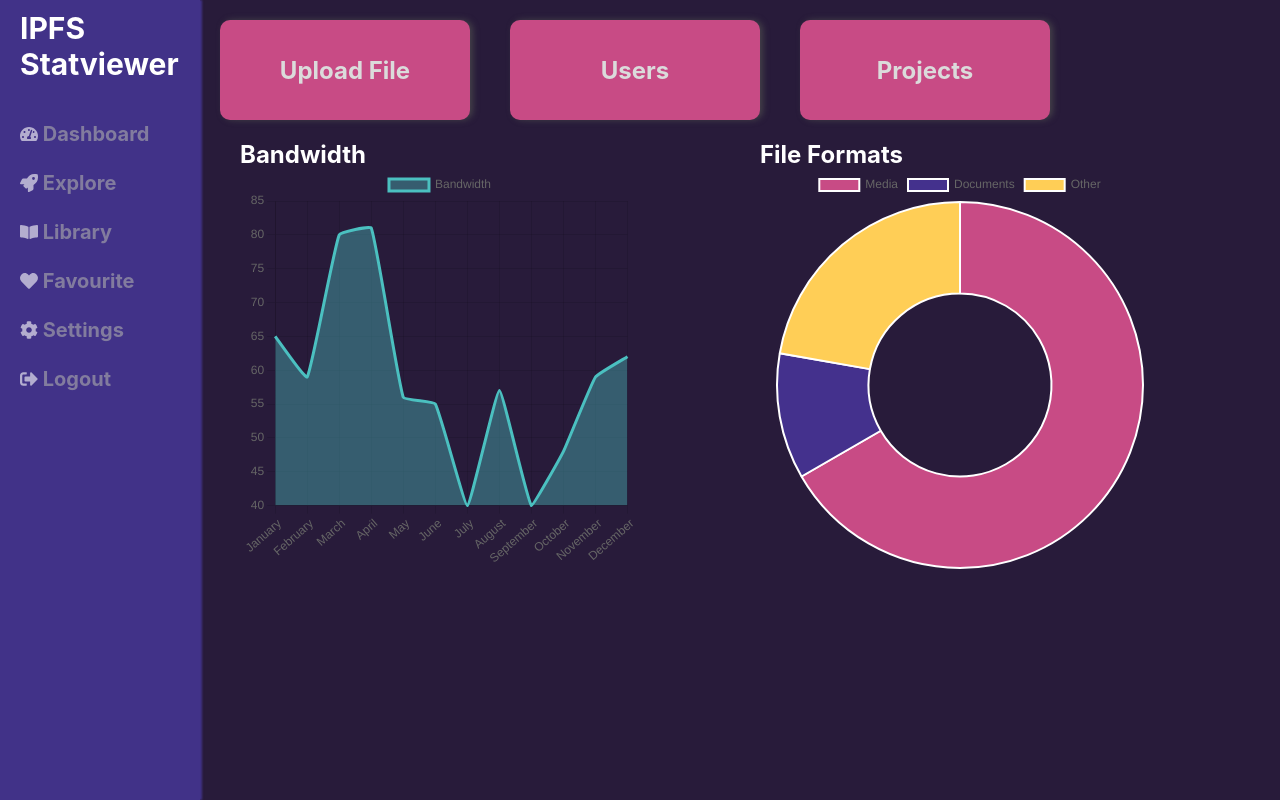
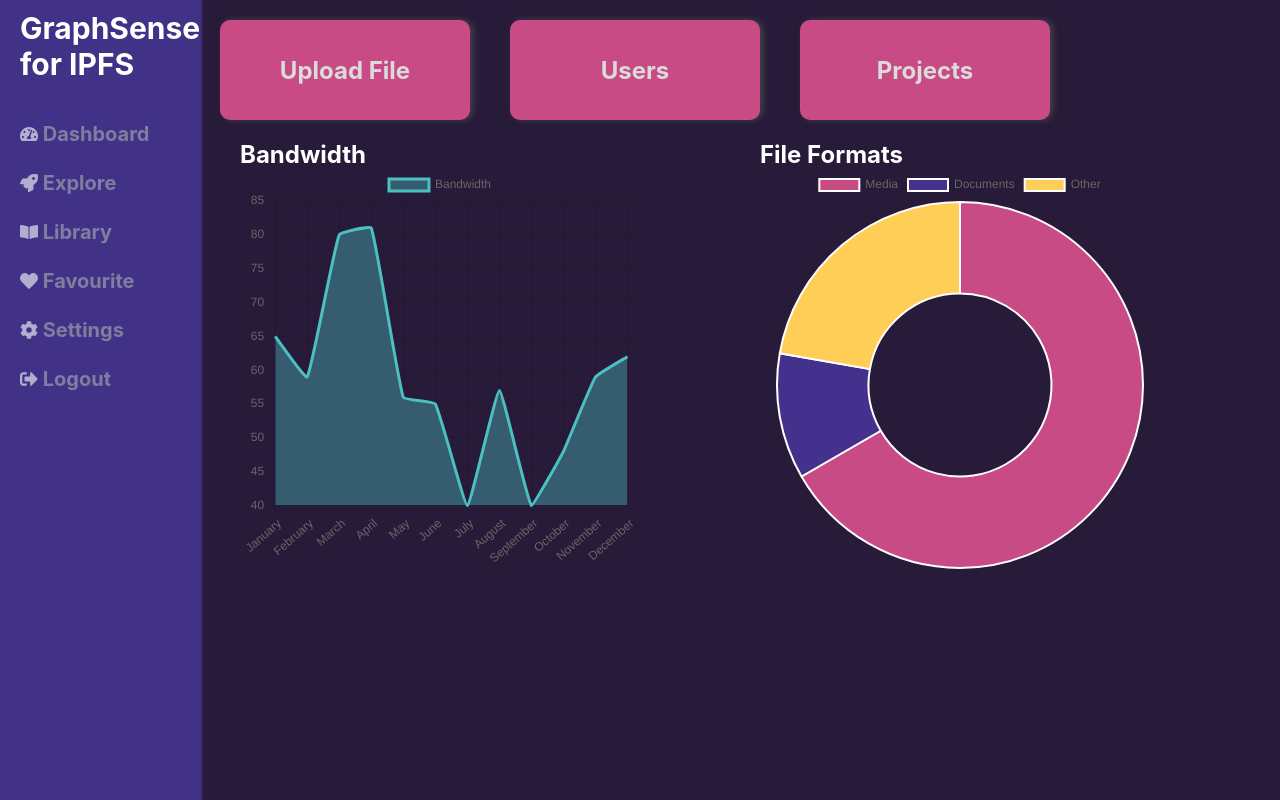
Before and after one commit to noryev/dash-nextjs, a Next.js app: page / in a window 1280 px wide. Built offline with nearby package versions, Linux system fonts and the light colour scheme.

Commit message:
name improvement

```diff
--- a/pages/components/LeftNavbar.js
+++ b/pages/components/LeftNavbar.js
@@ -14,7 +14,7 @@ function LeftNavbar() {
 	return (
 		<div className={styles.navcontainer}>
 			<div className={styles.logo}>
-				<h2>IPFS Statviewer</h2>
+				<h2>GraphSense for IPFS</h2>
 			</div>
 			<div className={styles.wrapper}>
 				<ul>
--- a/pages/index.js
+++ b/pages/index.js
@@ -9,7 +9,7 @@ export default function Home() {
 	return (
 		<div className={styles.container}>
 			<Head>
-				<title>Fenring</title>
+				<title>GraphSense</title>
 				<meta name="description" content="Created by streamline" />
 				<link rel="icon" href="/pro.ico" />
 			</Head>
```
Also changed, not shown: public/logo.png, 1 other file (tests, documents, lock files or other folders).
